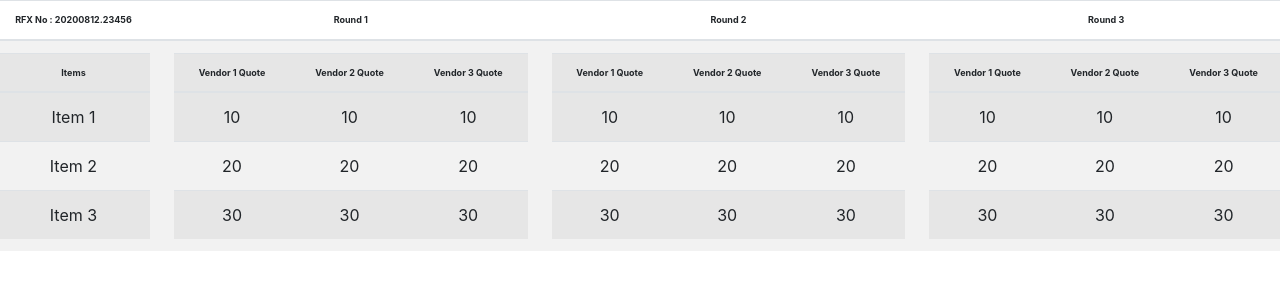
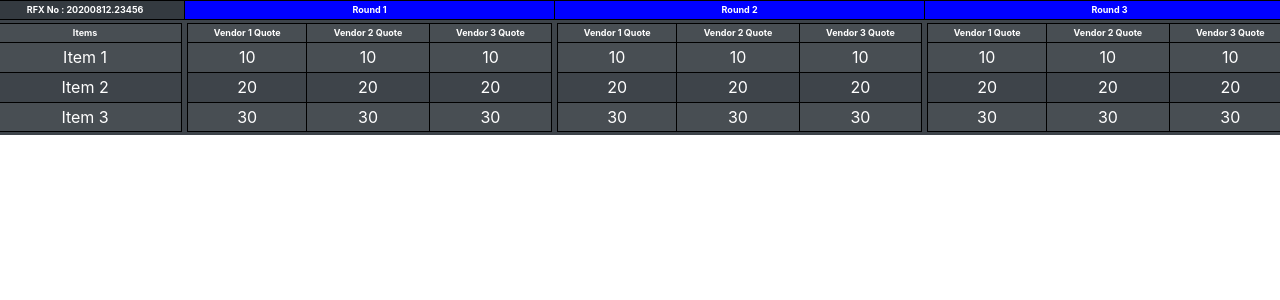
Before and after one commit to prajwalagarwal5/tisco-web, an Angular app: page / in a window 1280 px wide. Shown: the top 300 px of the page. Built offline with nearby package versions, Linux system fonts and the light colour scheme.

Commit message:
Changes Done'

```diff
--- a/src/app/app.component.css
+++ b/src/app/app.component.css
@@ -1,7 +1,10 @@
-/* th , td {
+.padding {
   border: 1px solid black;
-} */
+}
 
+.table td, .table th {
+  padding: 0.15rem !important;
+}
 
 .table thead th {
   font-size: xx-small;
--- a/src/app/app.component.html
+++ b/src/app/app.component.html
@@ -1,9 +1,9 @@
 <div class="row" style="text-align: center;">
-  <table class="table table-striped">
+  <table class="table table-striped table-dark">
     <thead>
       <tr>
-        <th>RFX No : {{data2.rfxNumber}}</th>
-        <th *ngFor="let round of data2.rounds;let i = index">Round {{i+1}}</th>
+        <th class="padding">RFX No : {{data2.rfxNumber}}</th>
+        <th class="padding" style="background-color: blue;" *ngFor="let round of data2.rounds;let i = index">Round {{i+1}}</th>
       </tr>
     </thead>
     <tbody>
@@ -12,12 +12,12 @@
           <table style="width: 100%;">
             <thead>
               <tr>
-                <th>Items</th>
+                <th class="padding">Items</th>
               </tr>
             </thead>
             <tbody>
               <tr *ngFor="let in of counter(3) ;let i = index">
-                <td>Item {{i+1}}</td>
+                <td class="padding">Item {{i+1}}</td>
               </tr>
             </tbody>
           </table>
@@ -26,12 +26,12 @@
           <table style="width: 100%;">
             <thead>
               <tr>
-                <th *ngFor="let vendor of round.vendors;let i = index">Vendor {{i+1}} Quote</th>
+                <th class="padding" *ngFor="let vendor of round.vendors;let i = index">Vendor {{i+1}} Quote</th>
               </tr>
             </thead>
             <tbody>
               <tr *ngFor="let in of counter(3) ;let i = index">
-                <td *ngFor="let vendor of round.vendors">{{ vendor.items.item[i] }}</td>
+                <td class="padding" *ngFor="let vendor of round.vendors">{{ vendor.items.item[i] }}</td>
               </tr>
             </tbody>
           </table>
```
